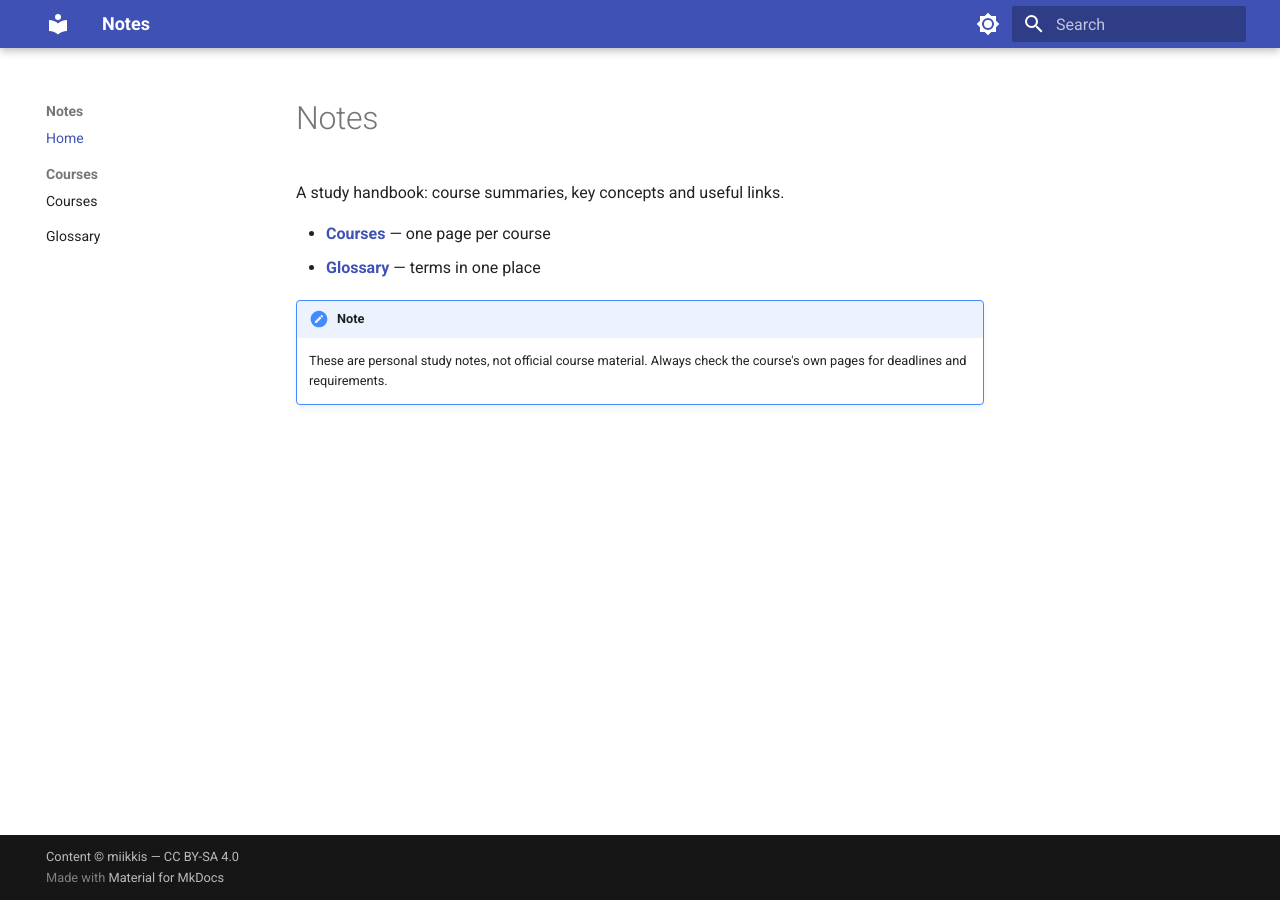
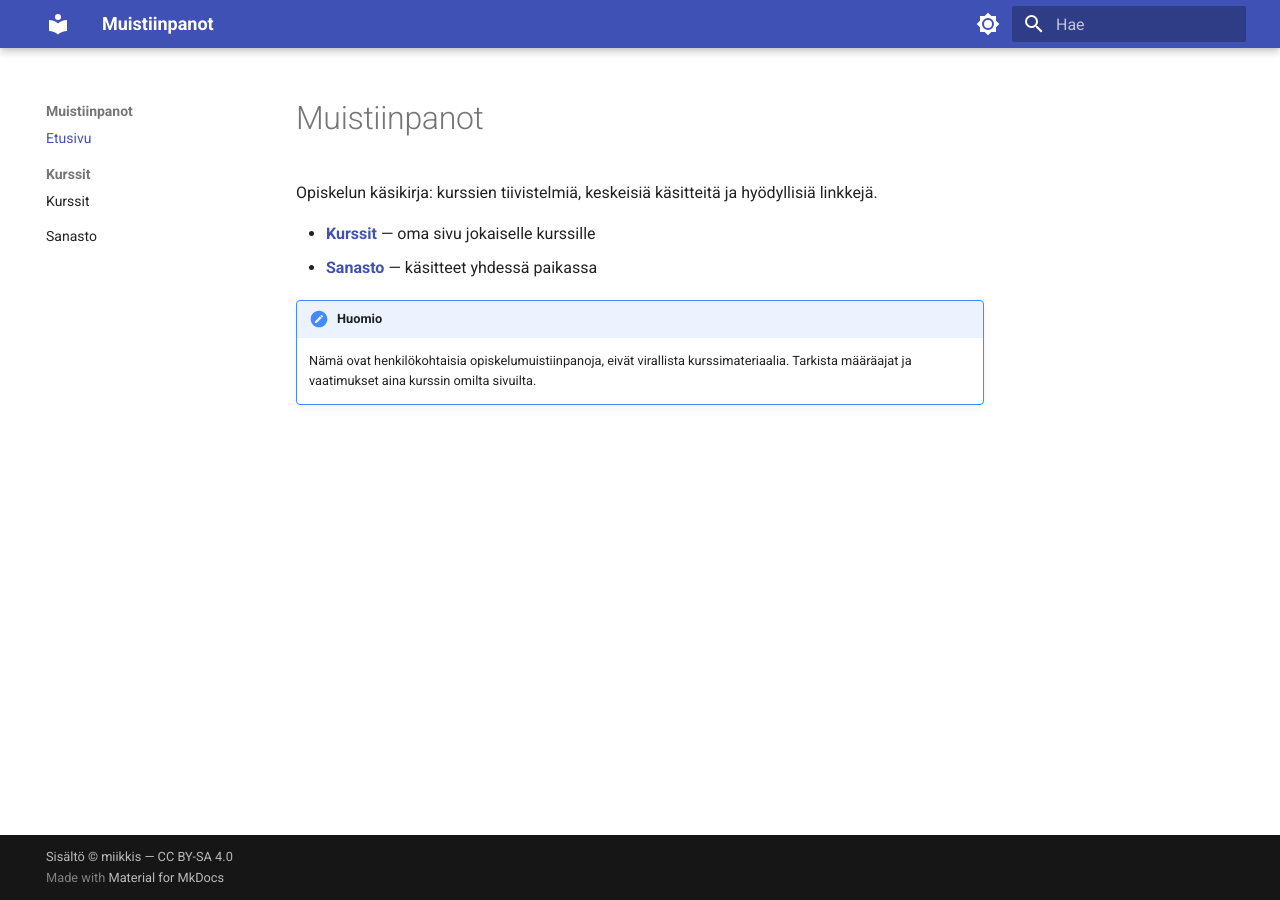
Before and after one commit to miikkis-gh/notes, an MkDocs documentation site: the page built from docs/index.md, in a window 1280 px wide. Built offline with MkDocs 1.6.1 and Material for MkDocs 9.7.7, drawn with Linux system fonts in a browser that asks for light colours.

Commit message:
Switch handbook to Finnish
Co-Authored-By: Claude Opus 5.5 <noreply@anthropic.com>
Claude-Session: https://claude.ai/code/session_01B3ikNzTe5S8XaV39nQDC72

```diff
--- a/docs/index.md
+++ b/docs/index.md
@@ -1,10 +1,10 @@
-# Notes
+# Muistiinpanot
 
-A study handbook: course summaries, key concepts and useful links.
+Opiskelun käsikirja: kurssien tiivistelmiä, keskeisiä käsitteitä ja hyödyllisiä linkkejä.
 
-- **[Courses](courses/index.md)** — one page per course
-- **[Glossary](glossary.md)** — terms in one place
+- **[Kurssit](courses/index.md)** — oma sivu jokaiselle kurssille
+- **[Sanasto](glossary.md)** — käsitteet yhdessä paikassa
 
-!!! note
-    These are personal study notes, not official course material. Always check
-    the course's own pages for deadlines and requirements.
+!!! note "Huomio"
+    Nämä ovat henkilökohtaisia opiskelumuistiinpanoja, eivät virallista kurssimateriaalia.
+    Tarkista määräajat ja vaatimukset aina kurssin omilta sivuilta.
--- a/mkdocs.yml
+++ b/mkdocs.yml
@@ -1,11 +1,11 @@
-site_name: Notes
+site_name: Muistiinpanot
 site_url: https://i.miikkis.fi/
-site_description: Study handbook
-copyright: Content &copy; miikkis — CC BY-SA 4.0
+site_description: Opiskelun käsikirja
+copyright: Sisältö &copy; miikkis — CC BY-SA 4.0
 
 theme:
   name: material
-  language: en
+  language: fi
   features:
     - navigation.sections
     - navigation.top
@@ -16,12 +16,12 @@ theme:
       scheme: default
       toggle:
         icon: material/brightness-7
-        name: Dark mode
+        name: Tumma tila
     - media: "(prefers-color-scheme: dark)"
       scheme: slate
       toggle:
         icon: material/brightness-4
-        name: Light mode
+        name: Vaalea tila
 
 markdown_extensions:
   - admonition
@@ -38,7 +38,7 @@ extra_javascript:
   - https://cdn.jsdelivr.net/npm/mathjax@3.2.2/es5/tex-mml-chtml.js
 
 nav:
-  - Home: index.md
-  - Courses:
+  - Etusivu: index.md
+  - Kurssit:
       - courses/index.md
-  - Glossary: glossary.md
+  - Sanasto: glossary.md
```
Also changed, not shown: README.md (+1 -1 lines), TEMPLATE.md (+6 -6 lines), docs/courses/index.md (+2 -3 lines), docs/glossary.md (+4 -4 lines).
